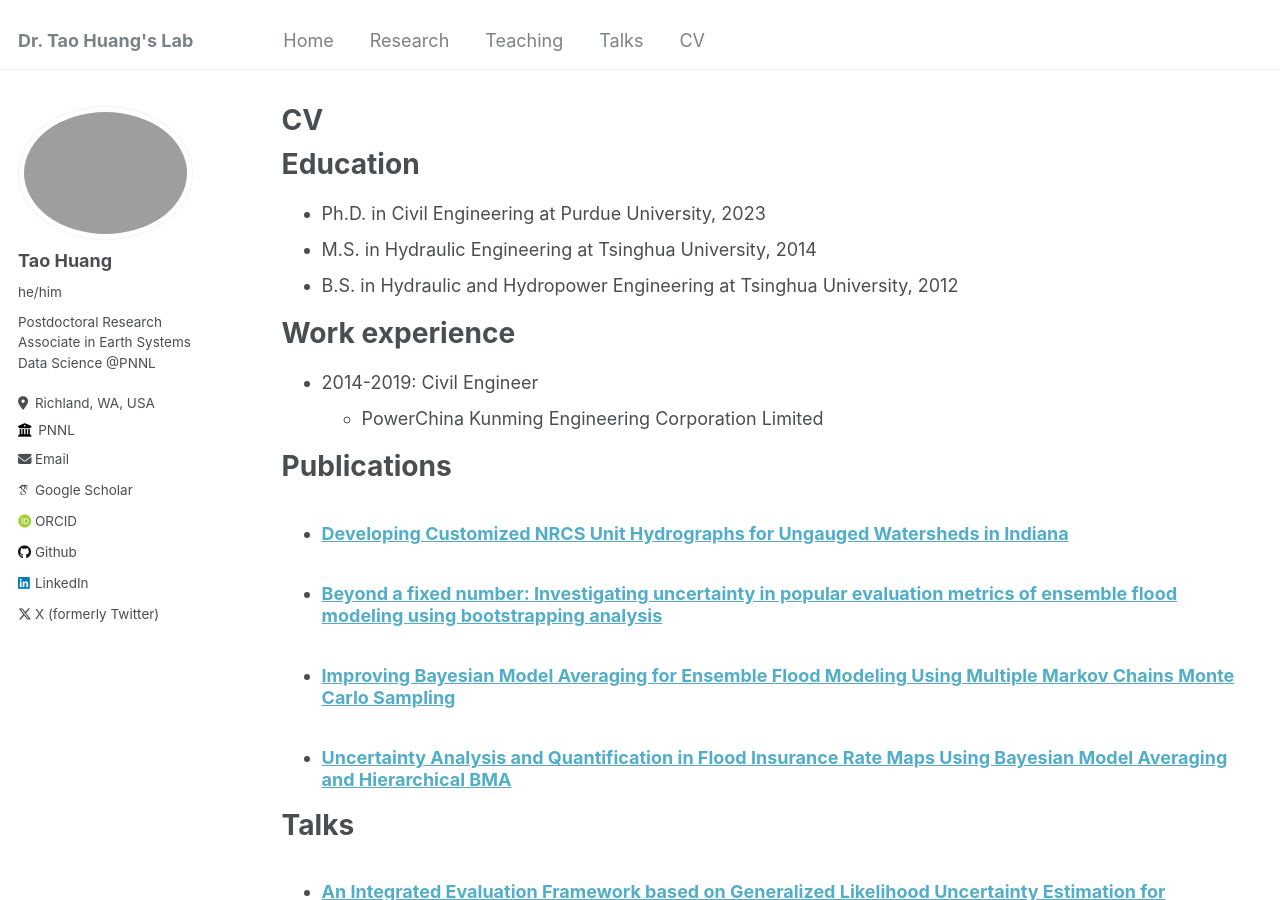
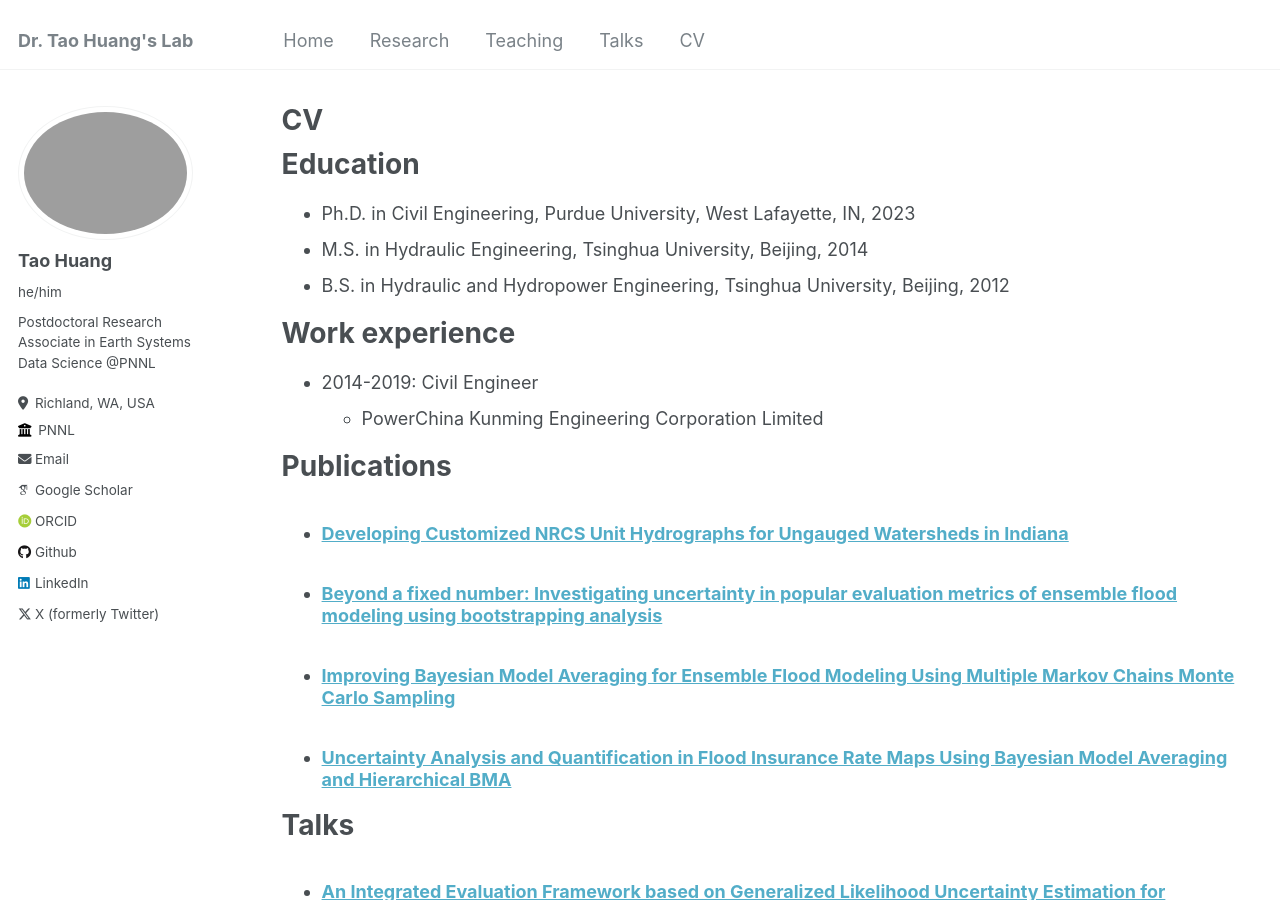
Before and after one commit to huan1441/huan1441.github.io, a Jekyll site: the page built from _pages/cv.md, in a window 1280 px wide and 900 px high. Built offline with Jekyll 4.4.1, drawn with Linux system fonts in a browser that asks for light colours; some web fonts are replaced.

Commit message:
Update cv.md

```diff
--- a/_pages/cv.md
+++ b/_pages/cv.md
@@ -11,9 +11,9 @@ redirect_from:
 
 Education
 ======
-* Ph.D. in Civil Engineering at Purdue University, 2023
-* M.S. in Hydraulic Engineering at Tsinghua University, 2014
-* B.S. in Hydraulic and Hydropower Engineering at Tsinghua University, 2012
+* Ph.D. in Civil Engineering, Purdue University, West Lafayette, IN, 2023
+* M.S. in Hydraulic Engineering, Tsinghua University, Beijing, 2014
+* B.S. in Hydraulic and Hydropower Engineering, Tsinghua University, Beijing, 2012
 
 
 Work experience
```
